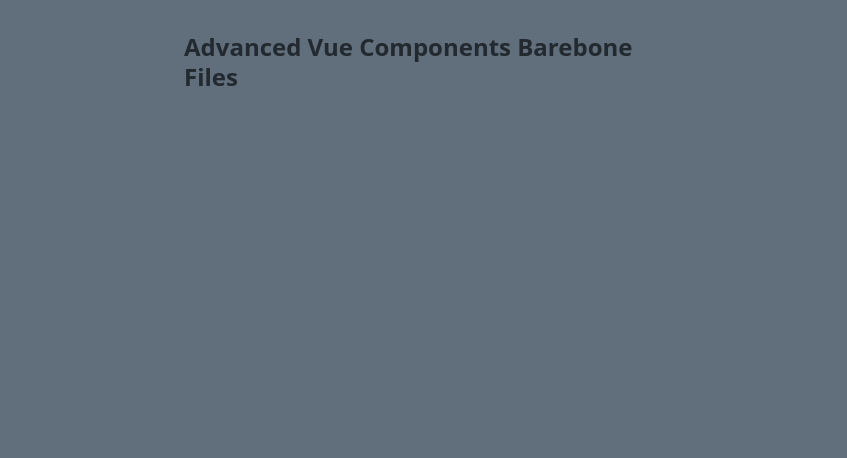
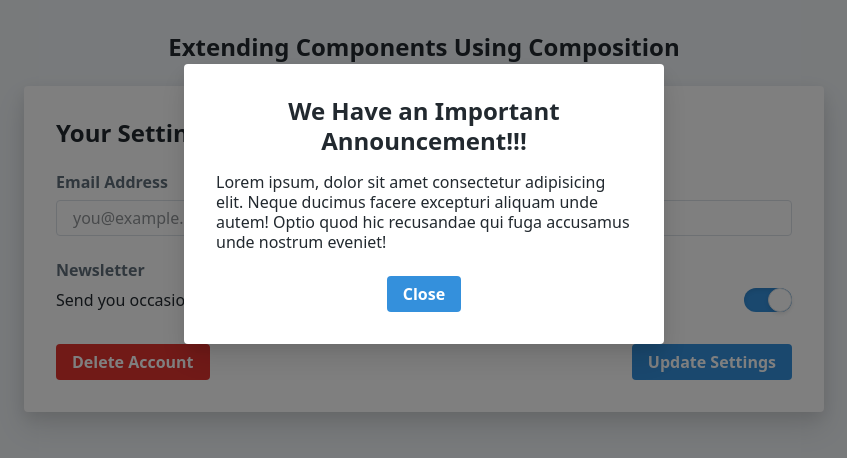
Before and after one commit to rhernandog/advanced-vue-components, a Vue app: page / in a window 1280 px wide. Shown: the top 458 px of the page, without its empty margins (216-1063 px from the left). Built offline with nearby package versions, Linux system fonts and the light colour scheme.

Commit message:
Lesson 10 Extending Components Using Composition Using portals and composition to extend components.

```diff
--- a/package.json
+++ b/package.json
@@ -8,6 +8,7 @@
     "lint": "vue-cli-service lint"
   },
   "dependencies": {
+    "portal-vue": "^1.4.0",
     "vue": "^2.5.17"
   },
   "devDependencies": {
--- a/public/index.html
+++ b/public/index.html
@@ -5,7 +5,7 @@
     <meta http-equiv="X-UA-Compatible" content="IE=edge">
     <meta name="viewport" content="width=device-width,initial-scale=1.0">
     <link rel="icon" href="<%= BASE_URL %>favicon.ico">
-    <title>advanced-vue-component-design</title>
+    <title>Extending Components Using Composition</title>
   </head>
   <body>
     <noscript>
--- a/src/App.vue
+++ b/src/App.vue
@@ -1,16 +1,50 @@
 <template>
-  <div class="min-h-screen bg-grey-darker p-8">
-    <div class="max-w-sm mx-auto">
-      <h1 class="text-2xl font-bold mb-6">Advanced Vue Components Barebone Files</h1>
+  <div class="min-h-screen bg-grey-lighter p-8">
+    <div class="max-w-lg mx-auto">
+      <h1 class="text-2xl font-bold mb-6 text-center">
+        Extending Components Using Composition
+      </h1>
+      <hr />
+
+      <!-- user settings -->
+      <user-settings-form
+        @deleteAccount="showDeleteConfirm = true"
+      ></user-settings-form>
+
     </div>
+
+    <!-- modals target portal -->
+    <portal-target name="modals"></portal-target>
+
+    <!-- announcement modal -->
+    <announcement-modal
+      :show="showAnnouncement"
+      @close="showAnnouncement = false"
+    ></announcement-modal>
+
   </div>
 </template>
 
 <script>
+// get the user settings
+import UserSettingsForm from "./components/UserSettingsForm.vue";
+// get the announcement modal
+import AnnouncementModal from "./components/AnnouncementModal.vue";
 
 export default {
+  name: "AppRoot",
+
+
   components: {
+    UserSettingsForm,
+    AnnouncementModal
+  },
 
+  data(){
+    return {
+      accountId: 7,
+      showAnnouncement: true
+    };
   }
 }
 </script>
--- /dev/null
+++ b/src/components/AnnouncementModal.vue
@@ -0,0 +1,51 @@
+<template>
+  <!-- listen to the close event from the base modal dialog -->
+  <modal-dialog
+    :show="show"
+    @close="close"
+  >
+    <h1 class="text-center text-2xl font-bold mb-4">
+      We Have an Important Announcement!!!
+    </h1>
+    <p class="mb-6">
+      Lorem ipsum, dolor sit amet consectetur adipisicing elit. Neque ducimus facere excepturi aliquam unde autem! Optio quod hic recusandae qui fuga accusamus unde nostrum eveniet!
+    </p>
+    <div class="text-center">
+      <button
+        class="btn btn-blue"
+        @click="close"
+      >
+        Close
+      </button>
+    </div>
+  </modal-dialog>
+</template>
+
+<script>
+// get the modal component
+import ModalDialog from "./ModalDialog.vue";
+
+export default {
+  name: "AnnouncementDialog",
+
+  components: {
+    ModalDialog
+  },
+
+  methods: {
+    close(){
+      this.$emit("close");
+    }
+  },
+
+  props: [ "show" ],
+
+  data(){
+    return {};
+  }
+}
+</script>
+
+<style scoped>
+
+</style>
--- /dev/null
+++ b/src/components/ConfirmDeleteModal.vue
@@ -0,0 +1,52 @@
+<template>
+  <modal-dialog
+    :show="show"
+    @close="close"
+  >
+    <h1 class="text-center">
+      Are You Sure?
+    </h1>
+    <p class="text-xl my-6">
+      Deleting your account can't be undone!!
+    </p>
+    <div class="flex justify-around">
+      <button class="btn btn-red">
+        Delete Account
+      </button>
+      <button
+        @click="close"
+        class="btn btn-blue"
+      >
+        Go Back
+      </button>
+    </div>
+  </modal-dialog>
+</template>
+
+<script>
+// get the modal component
+import ModalDialog from "./ModalDialog.vue";
+
+export default {
+  name: "ConfirmDeleteModal",
+
+  components: {
+    ModalDialog
+  },
+
+  methods: {
+    close(){
+      this.$emit("close");
+    }
+  },
+
+  props: [
+    "show",
+    "accountId"
+  ],
+
+  data(){
+    return {};
+  }
+}
+</script>
--- /dev/null
+++ b/src/components/ModalDialog.vue
@@ -0,0 +1,69 @@
+<template>
+  <portal to="modals" v-if="show">
+    <div class="modal-backdrop">
+      <div class="modal">
+        <slot></slot>
+      </div>
+    </div>
+  </portal>
+</template>
+
+<script>
+
+export default {
+  name: "",
+
+  components: {},
+
+  props: ["show"],
+
+  methods: {
+    /** Method to close the modal
+     * Emits the close event to it's parent
+     * @private
+    */
+    cancel(){
+      this.$emit("close");
+    }
+  },
+
+  watch: {
+    /* check the show prop to update the overflow property in
+     * the body tag
+    */
+    show: {
+      immediate: true,
+      handler: show => {
+        if ( show ) {
+          document.body.style.setProperty("overflow", "hidden");
+        } else {
+          document.body.style.removeProperty("overflow");
+        }
+      }
+    }
+  },
+
+  created(){
+    // create the escape handler
+    const escapeHandler = e => {
+      if ( e.key === "Escape" && this.show ) {
+        this.cancel()
+      }
+    };
+
+    // add the escape key event handler
+    document.addEventListener("keydown", escapeHandler);
+
+    // now listen to the destroyed hook in order to remove the event handler
+    this.$once( "destroyed", () => document.removeEventListener("keydown", escapeHandler) );
+  },
+
+  data(){
+    return {};
+  }
+}
+</script>
+
+<style scoped>
+
+</style>
--- /dev/null
+++ b/src/components/ToggleInput.vue
@@ -0,0 +1,22 @@
+<template>
+  <span class="toggle flex-no-shrink" role="checkbox" tabindex="0"
+    @click="toggle"
+    @keydown.space.prevent="toggle"
+    :aria-checked="value.toString()"
+  ></span>
+</template>
+
+<script>
+
+export default {
+  name: "ToggleInput",
+
+  props: [ "value" ],
+
+  methods: {
+    toggle(){
+      this.$emit("input", !this.value);
+    }
+  }
+}
+</script>
--- /dev/null
+++ b/src/components/UserSettingsForm.vue
@@ -0,0 +1,70 @@
+<template>
+  <div class="card">
+
+    <h1 class="text-2xl font-bold mb-6">Your Settings</h1>
+
+    <label class="block mb-6">
+      <span class="block text-grey-darker font-semibold mb-2">Email Address</span>
+      <input v-model="email" class="form-input" placeholder="you@example.com">
+    </label>
+
+    <div class="mb-8">
+      <span class="block text-grey-darker font-semibold mb-2">Newsletter</span>
+      <div class="flex justify-between items-center">
+        <p class="mr-4">Send you occasional news and updates.</p>
+        <toggle-input v-model="receiveNewsletter"></toggle-input>
+      </div>
+    </div>
+
+    <div class="flex justify-between">
+      <button
+        class="btn btn-red"
+        @click="showDeleteConfirm = true"
+      >
+        Delete Account
+      </button>
+      <button type="button" class="btn btn-blue">Update Settings</button>
+    </div>
+
+    <!-- confirm delete modal -->
+    <confirm-delete-modal
+      :accountId="accountId"
+      :show="showDeleteConfirm"
+      @close="showDeleteConfirm = false"
+    >
+    </confirm-delete-modal>
+
+  </div>
+</template>
+
+<script>
+// toggle component
+import ToggleInput from "./ToggleInput.vue";
+// confirm delete modal
+import ConfirmDeleteModal from "./ConfirmDeleteModal.vue";
+
+export default {
+  name: "UserSettingsForm",
+
+  props: [ "accountId" ],
+
+  components: {
+    ConfirmDeleteModal,
+    ToggleInput
+  },
+
+  methods: {
+    deleteAccount(){
+
+    }
+  },
+
+  data(){
+    return {
+      email: "",
+      receiveNewsletter: true,
+      showDeleteConfirm: false
+    };
+  }
+}
+</script>
--- a/src/main.js
+++ b/src/main.js
@@ -1,7 +1,11 @@
 import Vue from "vue"
 import App from "./App.vue"
+// get vue portals
+import PortalVue from "portal-vue";
 
 Vue.config.productionTip = false
+
+Vue.use( PortalVue );
 
 new Vue({
   render: h => h(App)
```
Also changed, not shown: 2 other files (tests, documents, lock files or other folders).
